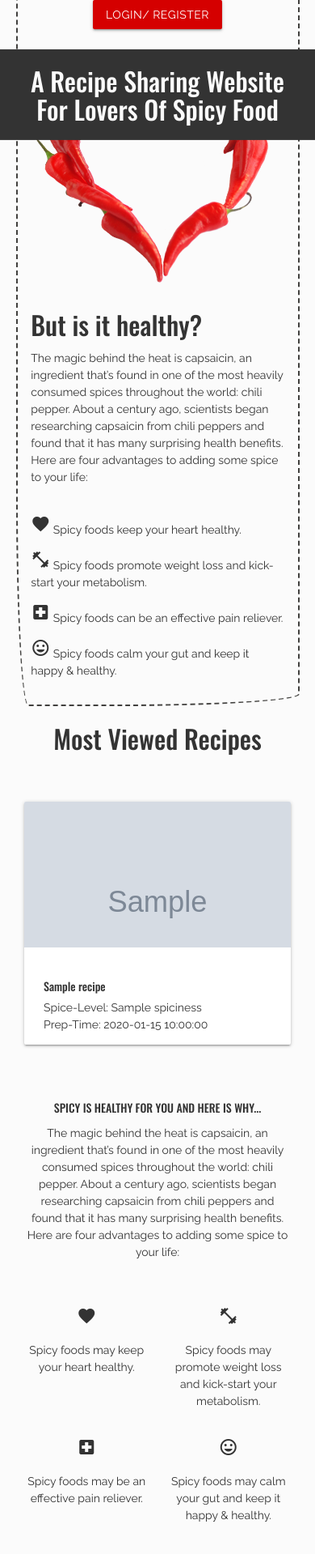
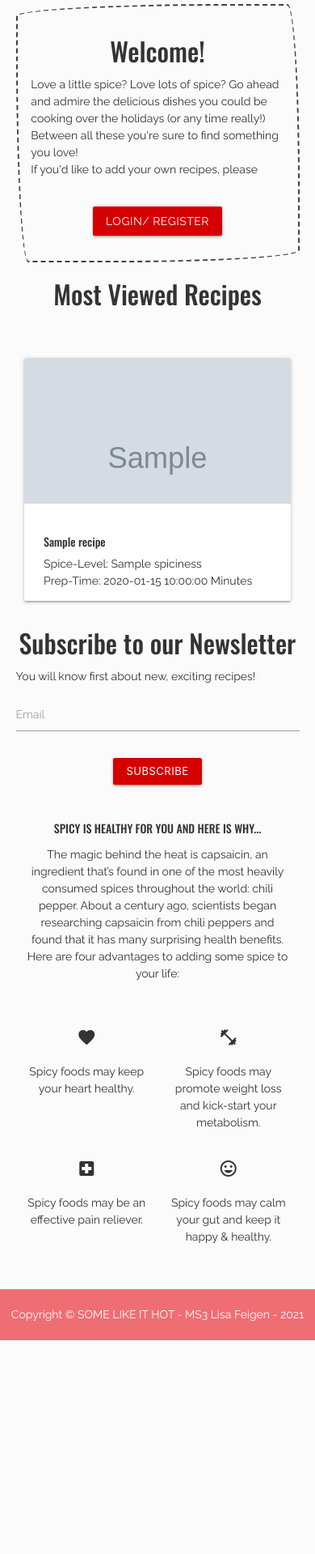
Before and after one commit to lisa1Q84/somelikeithot-recipes, a Flask app: page / in a window 390 px wide. Shown: the part 305-2224 px from the top of the page at 81% size. After the commit the page ends 1960 px from the top, so only its background shows below. Run offline with Flask 2, Linux system fonts and the light colour scheme; grey boxes marked "Sample" are stand-in pictures; a database or web service that is not in the repository returns one stand-in record (values such as "Sample title"); some libraries are stand-ins or nearby versions.

Commit message:
make changes to layout and order of items on mobile view

```diff
--- a/templates/index.html
+++ b/templates/index.html
@@ -1,44 +1,45 @@
 {% extends 'base.html'%}
 {% block content %}
 
-<div class="row" id="header-photo">
-    <h4 class="header-text light center-align">A Recipe Sharing Website For Lovers Of Spicy Food</h4>
+<style> a.brand-logo {display: none !important;} </style>
+
+<div class="center-align" id="header-photo">
+    <img src="static/images/header.png" class="responsive-img banner " alt="logo-banner">
+
+
 </div>
 
 
 <div class="top-recipe container">
     <div class="row">
-        <div class="col m4 s12 about">
+        <div class="col m3 s12 about">
             <h4 class="center-align"> Welcome! </h4>
                 <p>
                     Love a little spice? Love lots of spice?
                     Go ahead and admire the delicious dishes you could be cooking over the holidays (or any time really!) Between all these
                     you're sure to find something you love! <br>
-                    If you'd like to add your own recipes, please <br></p>
-                <p class="center-align"><a href="{{ url_for ('login')}}" class="btn red accent-4">Login/ Register</a> <br>
-                </p><br>
-                <img src="/static/images/chili_heart.png" class="responsive-img" alt="photo of chili">
-            <h4> But is it healthy?</h4>
-            <p>
-                The magic behind the heat is capsaicin, an ingredient that’s found in one of the most heavily consumed
-                spices throughout the world: chili pepper.
-                About a century ago, scientists began researching capsaicin from chili peppers and found that it has
-                many surprising health benefits.
-                Here are four advantages to adding some spice to your life:
-                <br><br>
-                <p><i class="material-icons">favorite</i>
-                    Spicy foods keep your heart healthy.</p>
-                <p><i class="material-icons">fitness_center</i>
-                    Spicy foods promote weight loss and kick-start your metabolism.</p>
-                <p><i class="material-icons">local_hospital</i>
-                    Spicy foods can be an effective pain reliever.</p>
-                <p><i class="material-icons">insert_emoticon</i>
-                    Spicy foods calm your gut and keep it happy & healthy.</p>
-            </p>
-
+                    If you'd like to add your own recipes, please <br><br>
+                </p>
+                <p class="center-align"><a href="{{ url_for ('login')}}" class="btn red accent-4">Login/ Register</a>
+                </p>
+                <div class="hide-on-small-only">
+                    <br><br><br>
+                    <h4 class="center-align"> Subscribe to our Newsletter</h4>
+                        <p> You will know first about new, exciting recipes!</p>
+                        <form  class="form-inline" method="POST" action="{{ url_for('subscribe') }}">
+                            <div class="input-field">
+                                <input id="email" name="email" type="email" pattern="[a-z0-9._%+-]+@[a-z0-9.-]+\.[a-z]{2,}$" class="validate" required>
+                                <label for="email">Email</label>
+                            </div>
+                            <div class="col s6 center-align">
+                                <button type="submit" class="btn-small custom-btn waves-effect red accent-4">Subscribe</button>
+                            </div>
+                        </form>
+                        <br><br>
+                </div>
         </div>
 
-        <div class="col m8 s12">
+        <div class="col m8 offset-m1 s12">
             <h4 class="center-align"> Most Viewed Recipes </h4>
             <br><br>
 
@@ -53,13 +54,27 @@
                             <div class="card-content">
                                 <h5>{{ recipe.recipe_name }}</h5>
                                 <p>Spice-Level: {{ recipe.spiciness}} <br>
-                                    Prep-Time: {{ recipe.prep_time}}</p>
+                                    Prep-Time: {{ recipe.prep_time}} Minutes</p>
                             </div>
                         </div>
                     </a>
                 </div>
                 {% endfor %}
             </div>
+        </div>
+        <div class="hide-on-med-and-up">
+                    <br><br><br>
+                    <h4 class="center-align"> Subscribe to our Newsletter</h4>
+                        <p> You will know first about new, exciting recipes!</p>
+                        <form  class="form-inline" method="POST" action="{{ url_for('subscribe') }}">
+                            <div class="input-field">
+                                <input id="email" name="email" type="email" pattern="[a-z0-9._%+-]+@[a-z0-9.-]+\.[a-z]{2,}$" class="validate" required>
+                                <label for="email">Email</label>
+                            </div>
+                            <div class="center-align">
+                                <button type="submit" class="btn-small custom-btn waves-effect red accent-4">Subscribe</button>
+                            </div>
+                        </form>
         </div>
     </div>
 </div>
@@ -101,4 +116,6 @@
         </div>
 </div>
 
+
+
 {% endblock %}
```
